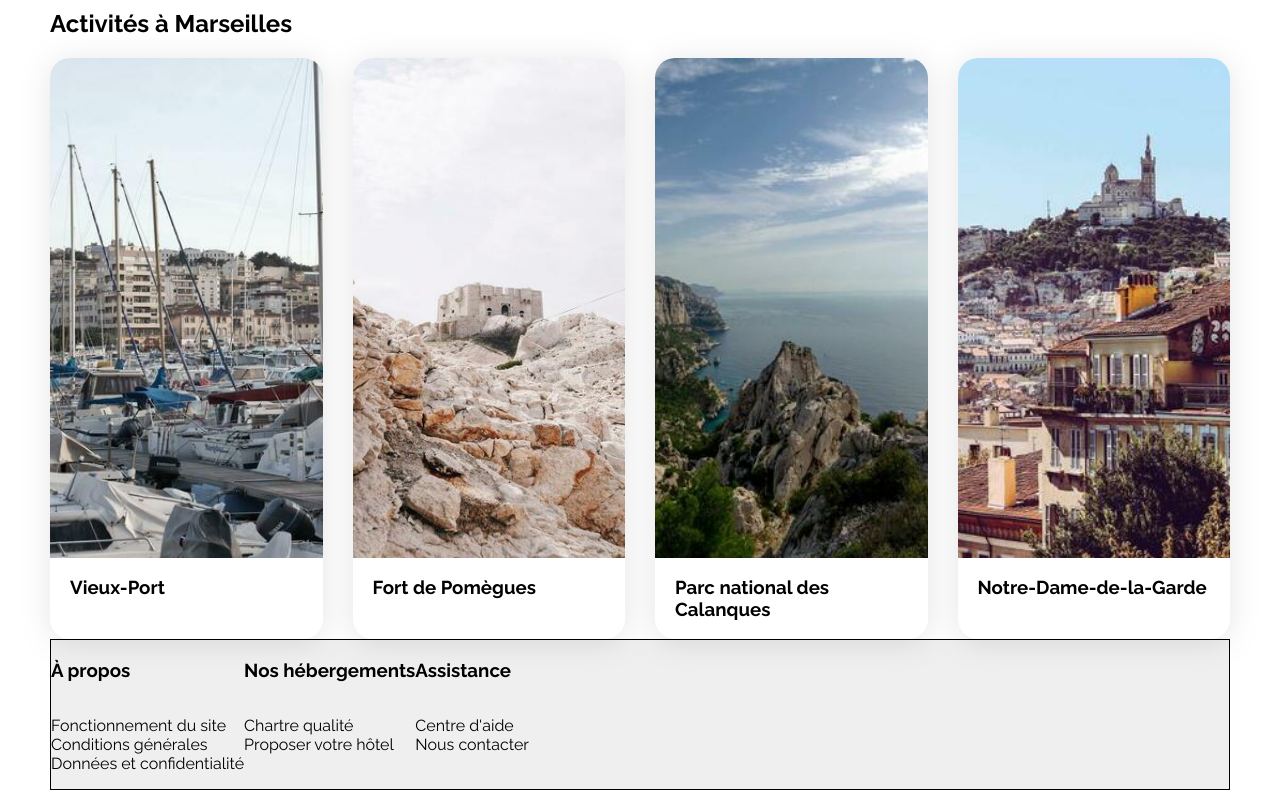
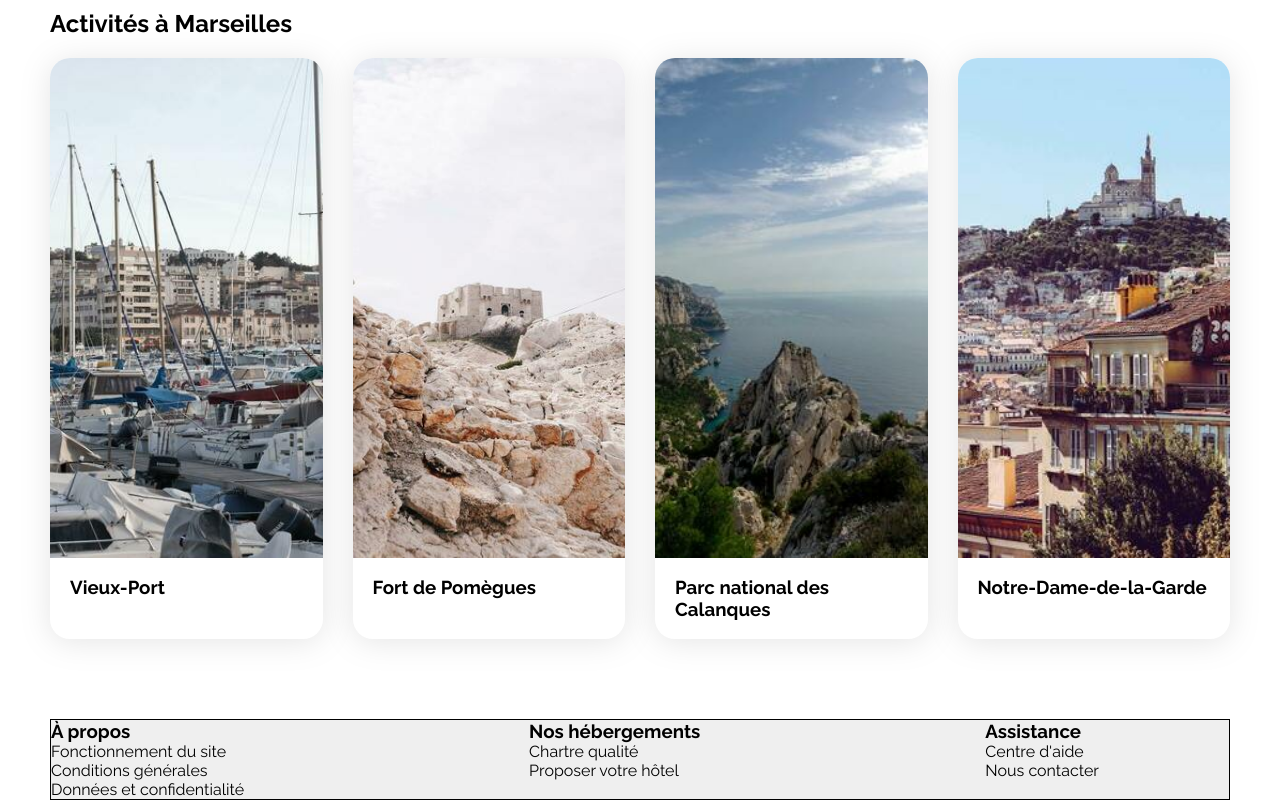
Before and after one commit to Yannstj/booki-starter-code, a plain HTML site: page index.html in a window 1280 px wide. Shown: the part 944-1744 px from the top of the page. Drawn offline with Linux system fonts and the light colour scheme.

Commit message:
align footer

```diff
--- a/css/style.css
+++ b/css/style.css
@@ -390,19 +390,27 @@ header li {
 footer {
   display: flex;
   background-color: #efefef;
+  margin-top: 80px;
 }
 
 .footer-elements {
   display: flex;
   flex-wrap: wrap;
+  gap: 285px;
   width: 100%;
   border: solid 1px black;
+}
+
+.footer-title {
+  margin: 0;
+  padding: 0;
 }
 .footer-list {
   display: flex;
   flex-direction: column;
 }
 footer ul {
+  margin: 0;
   padding: 0;
   list-style-type: none;
 }
--- a/index.html
+++ b/index.html
@@ -340,7 +340,7 @@
         <footer>
             <div class="footer-elements">
                 <div class="footer-list">
-                    <h3>À propos</h3>
+                    <h3 class="footer-title">À propos</h3>
 
                     <ul>
                         <li><a href="">Fonctionnement du site</a></li>
@@ -349,14 +349,14 @@
                     </ul>
                 </div>
                 <div class="footer-list">
-                    <h3>Nos hébergements</h3>
+                    <h3 class="footer-title">Nos hébergements</h3>
                     <ul>
                         <li><a href="">Chartre qualité</a></li>
                         <li><a href="">Proposer votre hôtel</a></li>
                     </ul>
                 </div>
                 <div class="footer-list">
-                    <h3>Assistance</h3>
+                    <h3 class="footer-title">Assistance</h3>
                     <ul>
                         <li><a href="">Centre d'aide</a></li>
                         <li><a href="">Nous contacter</a></li>
```
